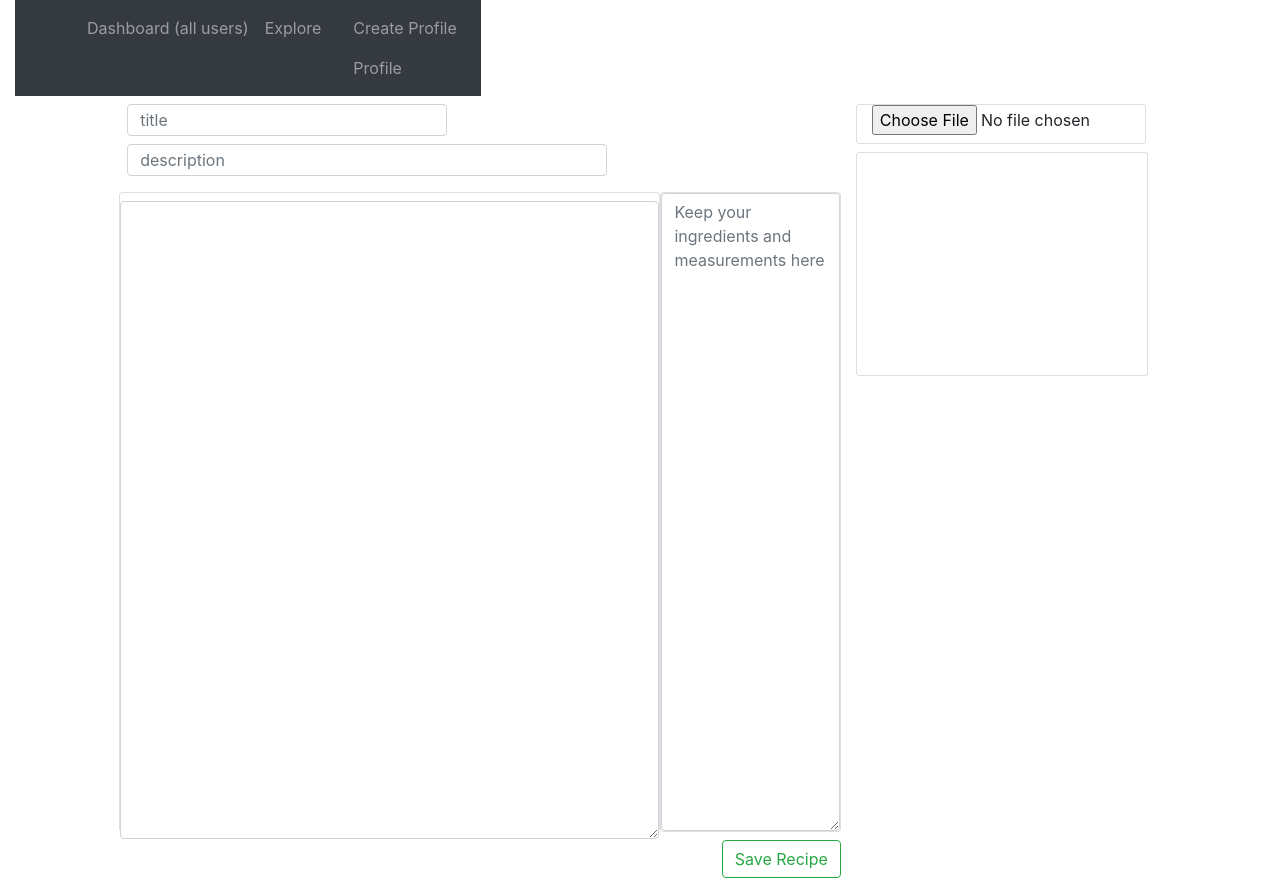
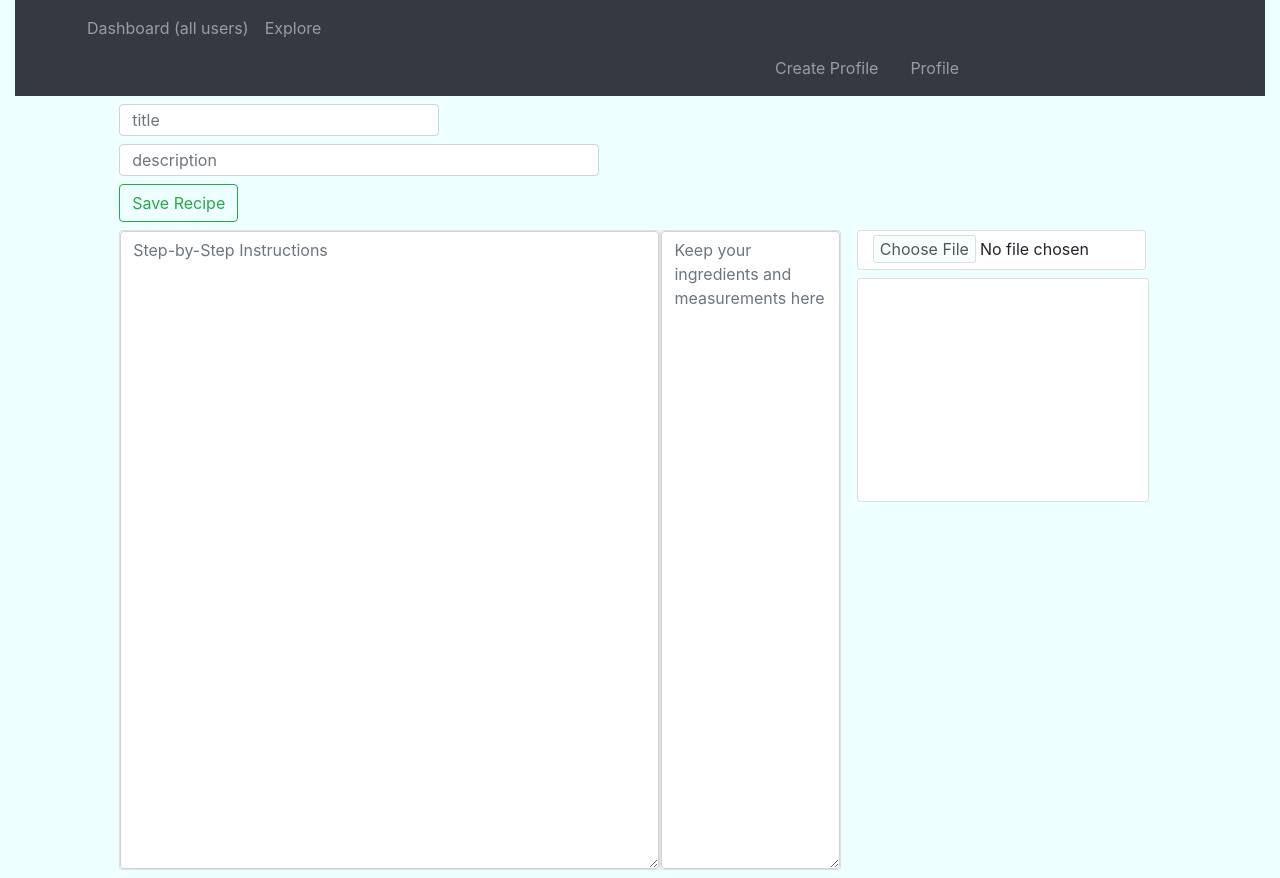
Before and after one commit to ramonaspence/chefs-notebook, a React (Create React App) app in the folder frontend/static/: page /add/recipe in a window 1280 px wide. Built offline with nearby package versions, Linux system fonts and the light colour scheme; no server answers.

Commit message:
added css

```diff
--- a/frontend/static/src/App.css
+++ b/frontend/static/src/App.css
@@ -1,5 +1,9 @@
 * {
   box-sizing: border-box;
+}
+
+body {
+  background: #eeffff;
 }
 
 ul {
@@ -10,10 +14,11 @@ img {
   width: 18rem;
   height: 21rem;
   margin-right: .5rem;
-
 }
 
+
 a {
+
   text-decoration: none;
 }
 
@@ -31,12 +36,14 @@ a {
   display: inline;
 }
 
-.left {
-  display: flex;
+.navbar {
+  width: 100%;
 }
 
-.right {
+.profile-link {
   display: flex;
+  align-items: flex-end;
+  margin-left: 45rem;
 }
 
 .form-control {
@@ -110,53 +117,91 @@ flex-direction: row-reverse;
 .recipe-title-div {
   display: inline-block;
   width: 35rem;
+
 }
 
 .recipe-title {
   width: 20rem;
-  margin: .5rem;
+  margin-top: .5rem;
+  margin-bottom: .5rem;
 }
 
 .recipe-description {
-  margin: .5rem;
+  margin-top: .5rem;
+  margin-bottom: .5rem;
   width: 30rem;
 }
+
 
 .image-create-div {
   display: inline-block;
   width: 20rem;
   float: right;
+  padding-left: 1rem;
+
 
 }
 
 .image-upload {
 
   height: 2.5rem;
-  width: 20rem;
+  width: 100%;
+}
+
+.image-upload::-webkit-file-upload-button {
+  border: rgba(0,0,0,.125) 1px solid;
+  border-radius: 3px;
+  background-color: #eeffff77;
+  margin-top: .25rem;
+  color: #000000aa;
+}
+
+.image-upload::-webkit-file-upload-button:hover{
+  background-color: #eeffffff;
+  border: #00000055 solid 1px;
+  border-radius: 3px;
+}
+
+.image-upload::before {
+
+  display: inline-block;
+  background: linear-gradient(to bottom, #f9f9f9, #e3e3e3);
+  border: 1px solid #999;
+  border-radius: 3px;
+  padding: 5px 8px;
+  outline: none;
+  white-space: nowrap;
+  -webkit-user-select: none;
+  cursor: pointer;
+  text-shadow: 1px 1px #fff;
+  font-weight: 700;
+  font-size: 10pt;
+}
+
+.image-upload:hover {
+  background-color: #
 }
 
 .image-preview-div {
   height: 14rem;
   width: 18.25rem;
-
 }
 
 .image-preview {
   height: 14rem;
   width: 18.25rem;
+  margin-top: 0rem;
 
 }
 
-
 .recipe-ingredient-div {
-
+  margin-left: .001rem;
   height: 40rem;
   width: 20rem;
-
-
 }
 
 .recipe-ingredient-box {
+
   margin-top: 0;
   margin-bottom: 0;
   width: 20rem;
@@ -170,6 +215,7 @@ flex-direction: row-reverse;
 }
 
 .recipe-instructions-box {
+
   margin-top: 0;
   margin-bottom: 0;
   height: 40rem;
--- a/frontend/static/src/components/ProfileDetail.js
+++ b/frontend/static/src/components/ProfileDetail.js
@@ -66,6 +66,7 @@ class ProfileDetail extends Component {
       } else {
         console.log('if clause failed')
       }})
+
   }
 
 
--- a/frontend/static/src/components/ProfileUpdate.js
+++ b/frontend/static/src/components/ProfileUpdate.js
@@ -73,7 +73,7 @@ class ProfileUpdate extends Component {
   componentDidMount() {
 
     axios.get(`${BASE_URL}/api/v1/profiles/${this.props.match.params.id}`, {
-      headers: {'Authorization': `Token ${JSON.stringify(localStorage.setItem('current-user')).token}`}
+      headers: {'Authorization': `Token ${JSON.stringify(localStorage.getItem('current-user')).token}`}
     })
     .then(response => this.setState(response.data))
     .catch(err => console.log(err))
--- a/frontend/static/src/components/RecipeCreate.js
+++ b/frontend/static/src/components/RecipeCreate.js
@@ -85,12 +85,13 @@ class RecipeCreate extends Component {
 
               <input className="form-control recipe-description" placeholder="description" type='text' name='description' onChange={this.handleChange} defaultValue='' />
         </div>
-
-
-
+        <div className="save-recipe-div">
+        <button className="btn btn-outline-success save-recipe-btn">Save Recipe</button>
+        </div>
 
             <div className="image-create-div col-4">
               <input className="col-12 image-upload card" type='file' name='image' onChange={this.handleImageChange} />
+
                 <div className="image-preview-div card">
 
                   {this.state.image
@@ -111,12 +112,10 @@ class RecipeCreate extends Component {
             </div>
 
             <div className="recipe-instructions-div card col-9">
-            <textarea className="form-control col-12 recipe-instruction-box" type='text' name='instructions' onChange={this.handleChange} defaultValue='' />
+            <textarea className="form-control col-12 recipe-instructions-box" placeholder="Step-by-Step Instructions" type='text' name='instructions' onChange={this.handleChange} defaultValue='' />
             </div>
 
-            <div className="save-recipe-div">
-            <button className="btn btn-outline-success save-recipe-btn">Save Recipe</button>
-            </div>
+
             </div>
 
           </form>
--- a/frontend/static/src/components/UserProfiles.js
+++ b/frontend/static/src/components/UserProfiles.js
@@ -64,6 +64,7 @@ class UserProfiles extends Component {
         :
         <Nav />
       }
+
           <div>{users}</div>
       </React.Fragment>
     )
```
